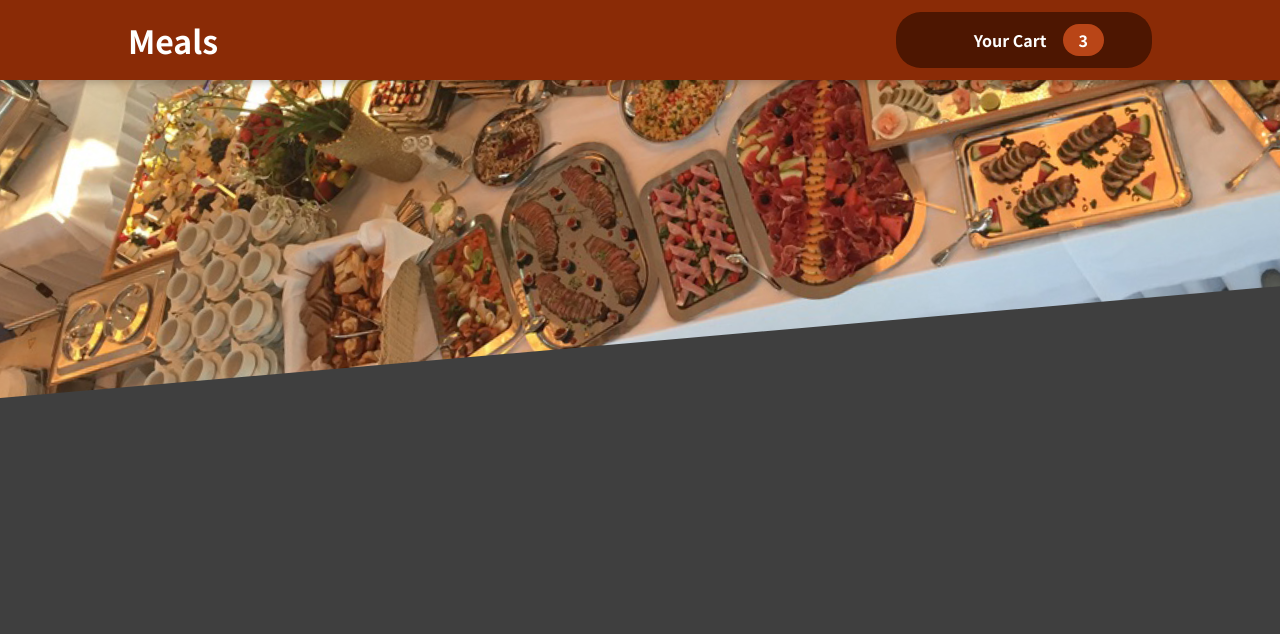
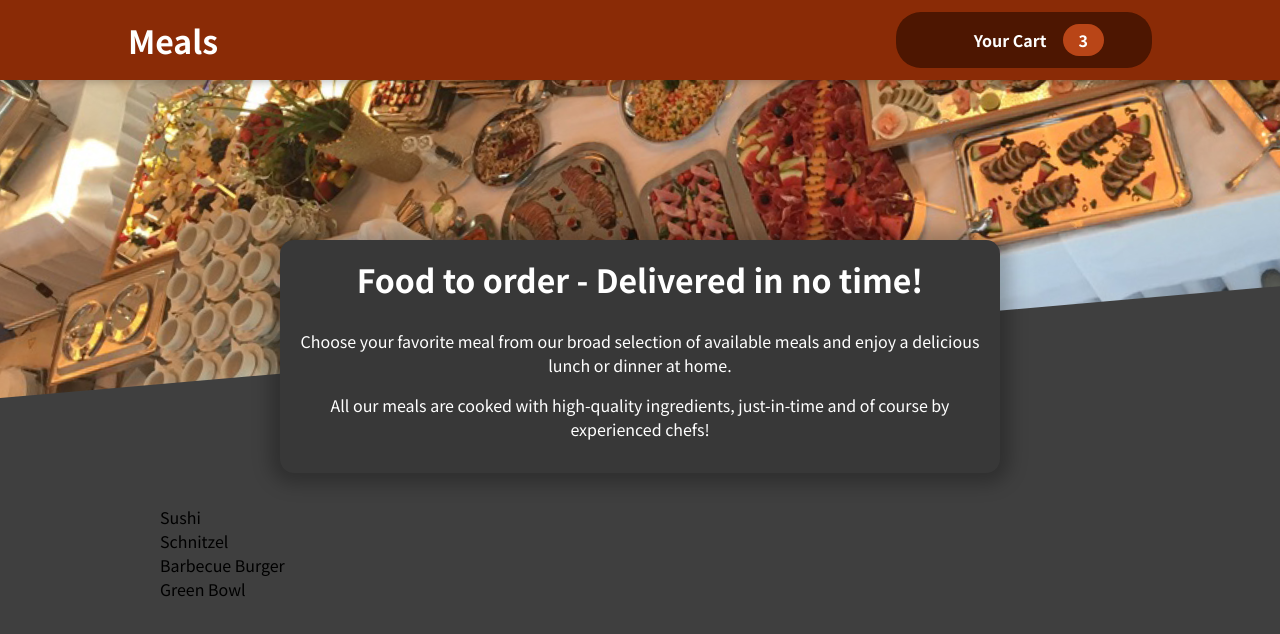
Before and after one commit to fishenchips/food-order-app, a React (Create React App) app: page / in a window 1280 px wide. Shown: the top 634 px of the page. Built offline with nearby package versions, Linux system fonts and the light colour scheme; some icons are missing.

Commit message:
adding section for meals (dummy data) and styling

```diff
--- a/src/App.js
+++ b/src/App.js
@@ -1,10 +1,14 @@
 import React from "react";
 import Header from "./components/Layout/Header";
+import Meals from "./components/Meals/Meals";
 
 function App() {
   return (
     <React.Fragment>
       <Header />
+      <main>
+        <Meals />
+      </main>
     </React.Fragment>
   );
 }
--- /dev/null
+++ b/src/components/Meals/AvailableMeals.js
@@ -0,0 +1,44 @@
+import React from "react";
+import classes from "./AvailableMeals.module.css";
+
+//will use dummy data
+const DUMMY_MEALS = [
+  {
+    id: "m1",
+    name: "Sushi",
+    description: "Finest fish and veggies",
+    price: 22.99,
+  },
+  {
+    id: "m2",
+    name: "Schnitzel",
+    description: "A german specialty!",
+    price: 16.5,
+  },
+  {
+    id: "m3",
+    name: "Barbecue Burger",
+    description: "American, raw, meaty",
+    price: 12.99,
+  },
+  {
+    id: "m4",
+    name: "Green Bowl",
+    description: "Healthy...and green...",
+    price: 18.99,
+  },
+];
+
+function AvailableMeals() {
+  return (
+    <section className={classes.meals}>
+      <ul>
+        {DUMMY_MEALS.map((meal) => (
+          <li>{meal.name}</li>
+        ))}
+      </ul>
+    </section>
+  );
+}
+
+export default AvailableMeals;
--- /dev/null
+++ b/src/components/Meals/AvailableMeals.module.css
@@ -0,0 +1,24 @@
+.meals {
+  max-width: 60rem;
+  width: 90%;
+  margin: 2rem auto;
+  animation: meals-appear 1s ease-out forwards;
+}
+
+.meals ul {
+  list-style: none;
+  margin: 0;
+  padding: 0;
+}
+
+@keyframes meals-appear {
+  from {
+    opacity: 0;
+    transform: translateY(3rem);
+  }
+
+  to {
+    opacity: 1;
+    transform: translateY(0);
+  }
+}
--- /dev/null
+++ b/src/components/Meals/Meals.js
@@ -0,0 +1,14 @@
+import React from "react";
+import AvailableMeals from "./AvailableMeals";
+import MealsSummary from "./MealsSummary";
+
+function Meals() {
+  return (
+    <React.Fragment>
+      <MealsSummary />
+      <AvailableMeals />
+    </React.Fragment>
+  );
+}
+
+export default Meals;
--- /dev/null
+++ b/src/components/Meals/MealsSummary.js
@@ -0,0 +1,20 @@
+import React from "react";
+import classes from "./MealsSummary.module.css";
+
+function MealsSummary() {
+  return (
+    <section className={classes.summary}>
+      <h2>Food to order - Delivered in no time!</h2>
+      <p>
+        Choose your favorite meal from our broad selection of available meals
+        and enjoy a delicious lunch or dinner at home.
+      </p>
+      <p>
+        All our meals are cooked with high-quality ingredients, just-in-time and
+        of course by experienced chefs!
+      </p>
+    </section>
+  );
+}
+
+export default MealsSummary;
--- /dev/null
+++ b/src/components/Meals/MealsSummary.module.css
@@ -0,0 +1,18 @@
+.summary {
+    text-align: center;
+    max-width: 45rem;
+    width: 90%;
+    margin: auto;
+    margin-top: -10rem;
+    position: relative;
+    background-color: #383838;
+    color: white;
+    border-radius: 14px;
+    padding: 1rem;
+    box-shadow: 0 1px 18px 10px rgba(0, 0, 0, 0.25);
+  }
+
+  .summary h2 {
+    font-size: 2rem;
+    margin-top: 0;
+  }
```
Also changed, not shown: 1 other file (tests, documents, lock files or other folders).
